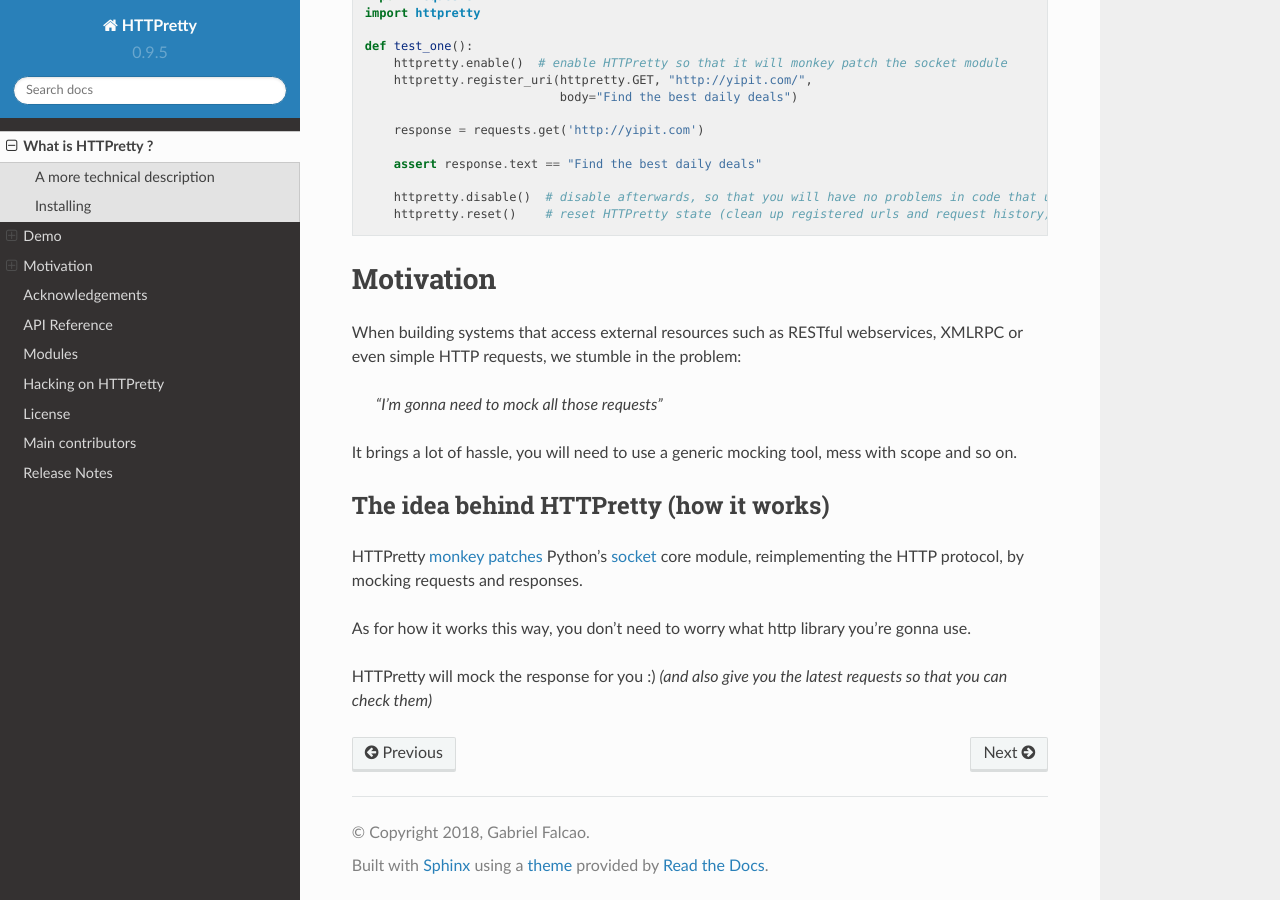
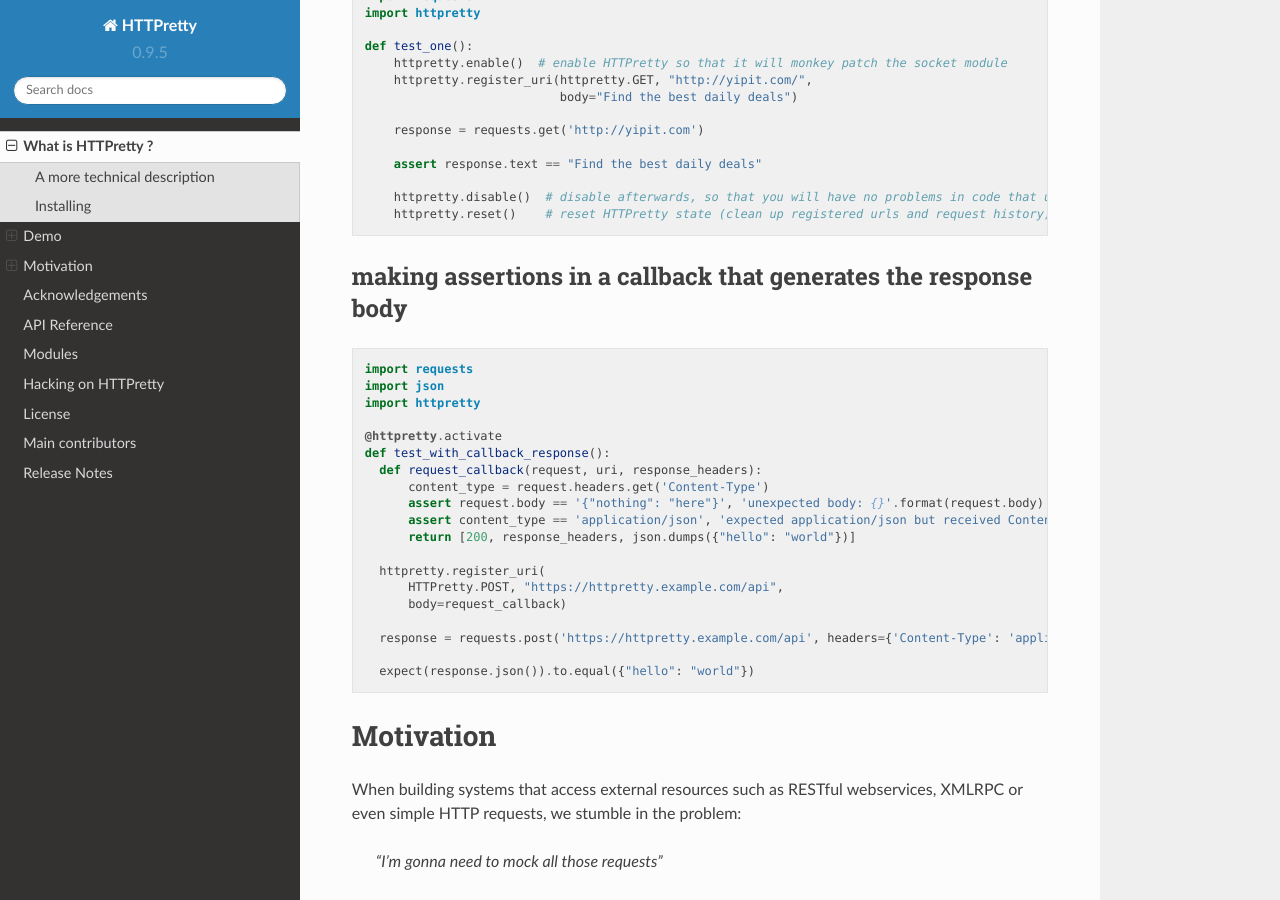
Before and after one commit to gabrielfalcao/HTTPretty, a Sphinx documentation site: the page built from docs/source/introduction.rst, in a window 1280 px wide and 900 px high, scrolled down 1078 px. Built offline with Sphinx 7.4.7 and the Read the Docs theme 2.0.0, drawn with Linux system fonts in a browser that asks for light colours.

Commit message:
add example of request callback to docs

```diff
--- a/docs/source/introduction.rst
+++ b/docs/source/introduction.rst
@@ -57,24 +57,49 @@
 expecting a simple response body
 ================================
 
-.. highlight:: python
 
-::
+.. code:: python
 
-  import requests
-  import httpretty
+   import requests
+   import httpretty
 
-  def test_one():
-      httpretty.enable()  # enable HTTPretty so that it will monkey patch the socket module
-      httpretty.register_uri(httpretty.GET, "http://yipit.com/",
-                             body="Find the best daily deals")
+   def test_one():
+       httpretty.enable()  # enable HTTPretty so that it will monkey patch the socket module
+       httpretty.register_uri(httpretty.GET, "http://yipit.com/",
+                              body="Find the best daily deals")
 
-      response = requests.get('http://yipit.com')
+       response = requests.get('http://yipit.com')
 
-      assert response.text == "Find the best daily deals"
+       assert response.text == "Find the best daily deals"
 
-      httpretty.disable()  # disable afterwards, so that you will have no problems in code that uses that socket module
-      httpretty.reset()    # reset HTTPretty state (clean up registered urls and request history)
+       httpretty.disable()  # disable afterwards, so that you will have no problems in code that uses that socket module
+       httpretty.reset()    # reset HTTPretty state (clean up registered urls and request history)
+
+
+making assertions in a callback that generates the response body
+================================================================
+
+.. code:: python
+
+   import requests
+   import json
+   import httpretty
+
+   @httpretty.activate
+   def test_with_callback_response():
+     def request_callback(request, uri, response_headers):
+         content_type = request.headers.get('Content-Type')
+         assert request.body == '{"nothing": "here"}', 'unexpected body: {}'.format(request.body)
+         assert content_type == 'application/json', 'expected application/json but received Content-Type: {}'.format(content_type)
+         return [200, response_headers, json.dumps({"hello": "world"})]
+
+     httpretty.register_uri(
+         HTTPretty.POST, "https://httpretty.example.com/api",
+         body=request_callback)
+
+     response = requests.post('https://httpretty.example.com/api', headers={'Content-Type': 'application/json'}, data='{"nothing": "here"}')
+
+     expect(response.json()).to.equal({"hello": "world"})
 
 
 Motivation
```
Also changed, not shown: 1 other file.
